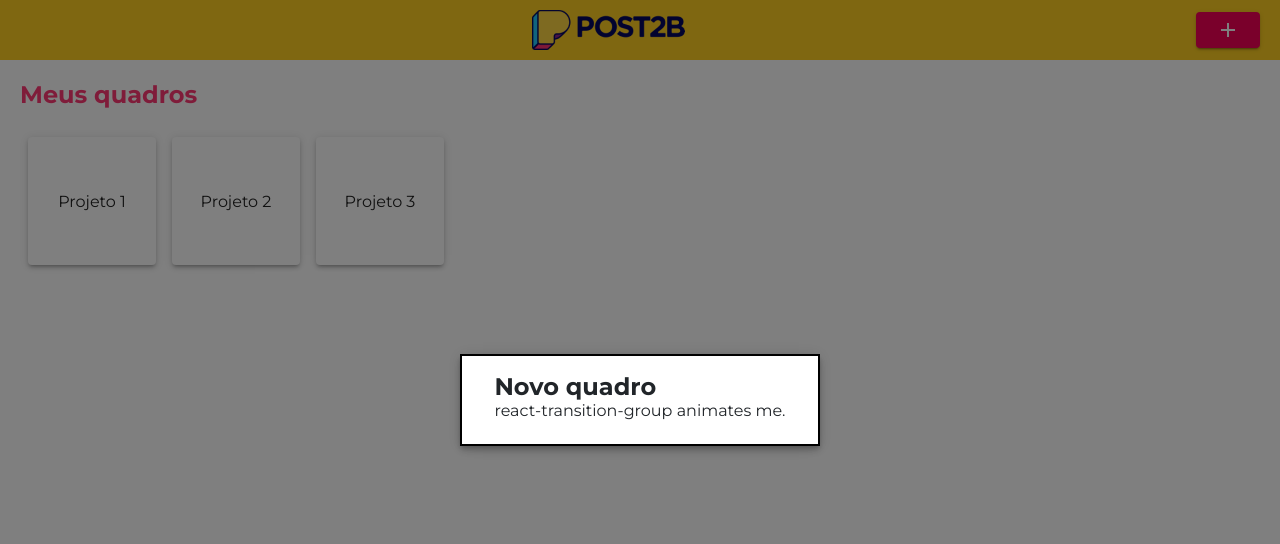
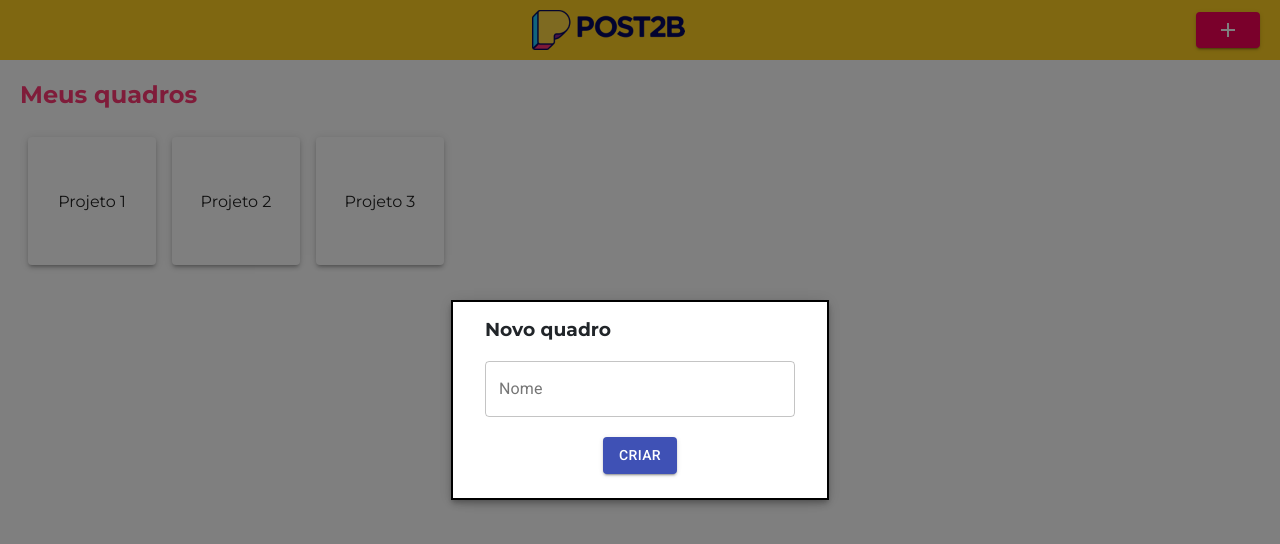
Before and after one commit to WesleyyRafaell/post2b, a React (Create React App) app: page / in a window 1280 px wide. Both pictures are taken after a click on the button 1228 px from the left and 30 px from the top of the page. Shown: the top 544 px of the page. Built offline with nearby package versions, Linux system fonts and the light colour scheme.

Commit message:
finalizando formulario do modal na home

```diff
--- a/src/App.js
+++ b/src/App.js
@@ -1,3 +1,4 @@
+import Header from './components/Header';
 import { ModalProvider } from './contexts/ModalContext';
 import Routes from './routes';
 import './styles/global.css';
@@ -6,6 +7,7 @@ function App() {
   return (
     <div className="App">
       <ModalProvider>
+        <Header />
         <Routes />
       </ModalProvider>
     </div>
--- /dev/null
+++ b/src/components/Input/index.js
@@ -0,0 +1,7 @@
+import TextField from '@material-ui/core/TextField';
+
+export default function Input({label}) {
+  return(
+    <TextField  label={label} variant="outlined" fullWidth={true} />
+  )
+}
--- a/src/pages/Home/index.js
+++ b/src/pages/Home/index.js
@@ -1,15 +1,13 @@
 import Board from '../../components/Board';
-import Header from '../../components/Header';
+import Input from '../../components/Input';
+import Button from '@material-ui/core/Button';
 import ModalComponent from '../../components/ModalComponent';
-import { ModalProvider } from '../../contexts/ModalContext';
 
 import './style.css'
 
 export default function Home() {
   return (
     <>
-      <Header />
-
       <div className="containerBoards">
         <h2>Meus quadros</h2>
         <div className="boards">
@@ -20,8 +18,19 @@ export default function Home() {
       </div>
 
       <ModalComponent>
-        <h2>Novo quadro</h2>
-        <p>react-transition-group animates me.</p>
+        <div className="containerNewBoard">
+          <h3>Novo quadro</h3>
+          <form action="">
+            <div className="controllInput">
+              <Input label="Nome" />
+            </div>
+            <div className="buttonSubmit">
+              <Button variant="contained" color="primary">
+                Criar
+              </Button>
+            </div>
+          </form>
+        </div>
       </ModalComponent>
     </>
   );
--- a/src/pages/Home/style.css
+++ b/src/pages/Home/style.css
@@ -11,3 +11,20 @@
   display: flex;
   flex-wrap: wrap;
 }
+
+.containerNewBoard {
+  min-width: 310px;
+}
+
+.containerNewBoard  h3{
+  margin-bottom: 20px;
+}
+
+.containerNewBoard .controllInput{
+  margin-bottom: 20px;
+}
+
+.containerNewBoard .buttonSubmit {
+  display: flex;
+  justify-content: center;
+}
```
